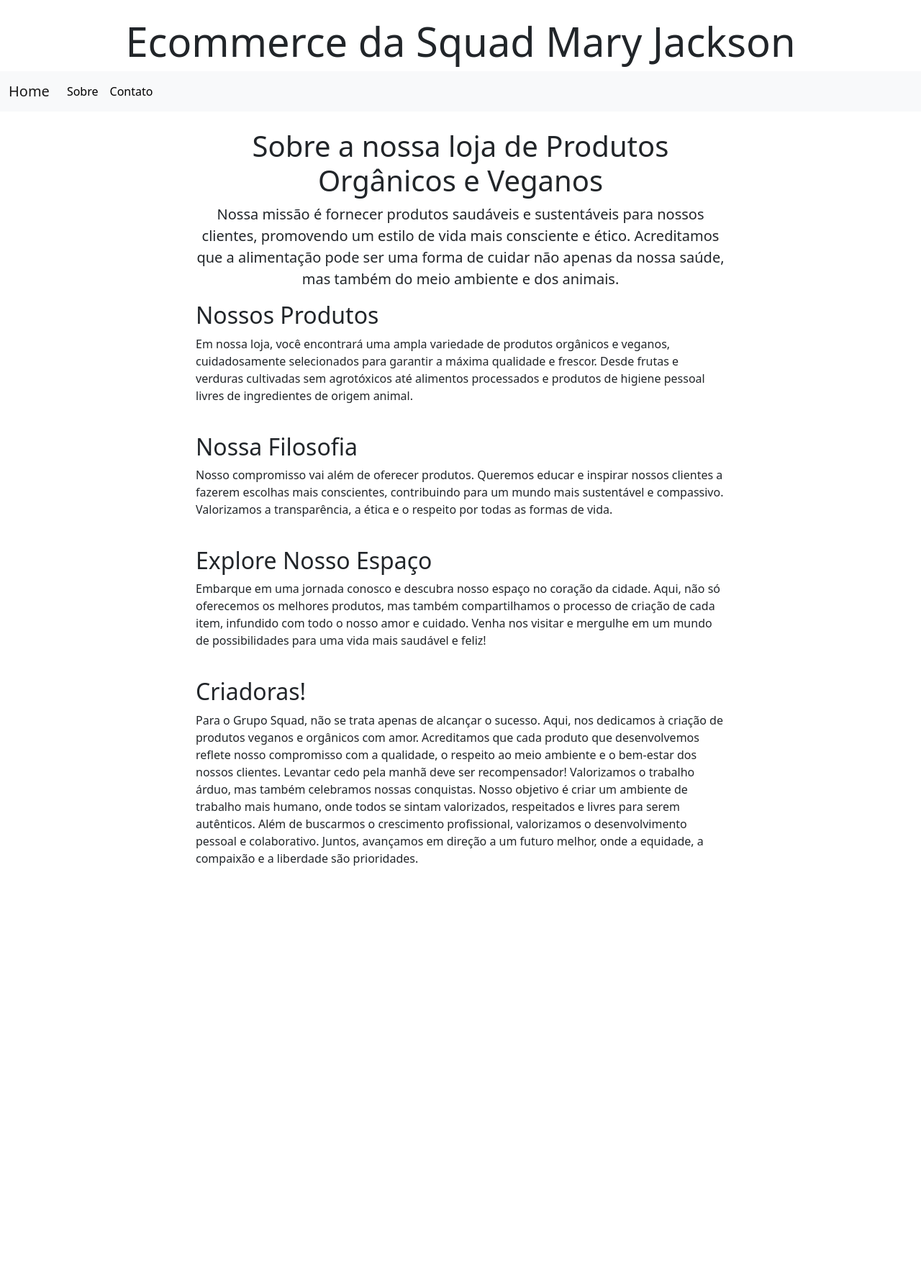
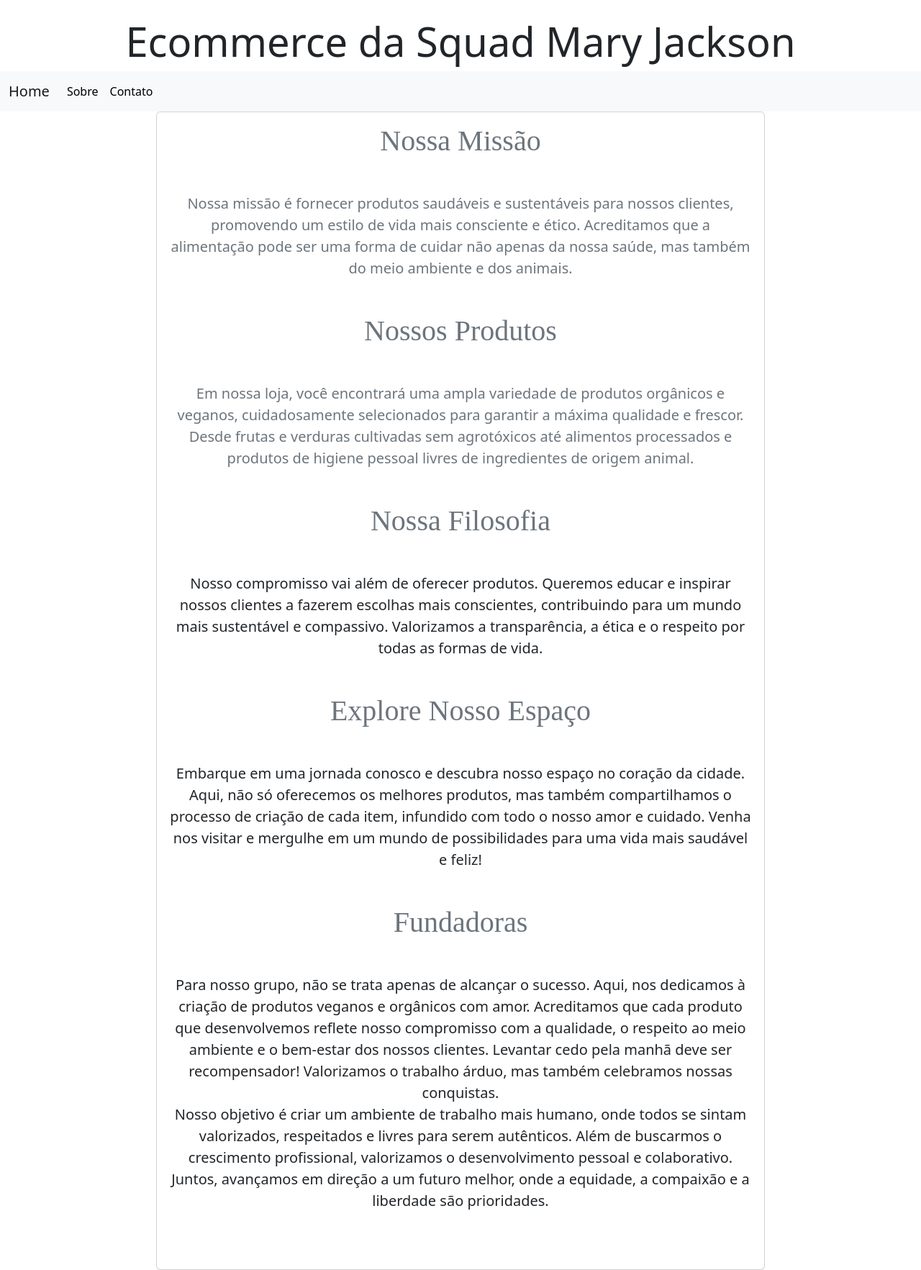
Before and after one commit to tainatravassos/Ecommerce_Mary_Jackson, a Django app: page /sobre/ in a window 1280 px wide. Shown: the whole page at 72% size. Before the commit the page ends 1203 px from the top, so only its background shows below. Run offline with Django 5.2, Linux system fonts and the light colour scheme.

Commit message:
feat: atualização do template 'sobre'

```diff
--- a/templates/sobre.html
+++ b/templates/sobre.html
@@ -6,43 +6,33 @@
 {% endblock %}
 
 {% block content %}
-<div class="container mt-4" >
-    <div class="row">
-        <div class="col-md-8 offset-md-2 text-center">
-            <h1 class="text-center">Sobre a nossa loja de Produtos Orgânicos e Veganos</h1>
-            <p class="lead text-center">Nossa missão é fornecer produtos saudáveis e sustentáveis para nossos clientes, promovendo um estilo de vida mais consciente e ético. Acreditamos que a alimentação pode ser uma forma de cuidar não apenas da nossa saúde, mas também do meio ambiente e dos animais.</p>
+    <div class="row justify-content-center">
+        <div class="col-md-8">
+            <div class="card">
+                <div class="card-body mb-5">
+                    <h1 class="card-title text-center mb-5 text-muted " style="font-family: 'Lobster';">Nossa Missão</h1>
+
+                    <p class="lead text-center mb-5 text-muted">Nossa missão é fornecer produtos saudáveis e sustentáveis para nossos clientes, promovendo um estilo de vida mais consciente e ético. Acreditamos que a alimentação pode ser uma forma de cuidar não apenas da nossa saúde, mas também do meio ambiente e dos animais.</p>
+
+                    <h1 class="card-title text-center mb-5 text-muted" style="font-family: 'Lobster';">Nossos Produtos</h1>
+                    <p class="lead text-center mb-5 text-muted">Em nossa loja, você encontrará uma ampla variedade de produtos orgânicos e veganos, cuidadosamente selecionados para garantir a máxima qualidade e frescor. Desde frutas e verduras cultivadas sem agrotóxicos até alimentos processados e produtos de higiene pessoal livres de ingredientes de origem animal.</p>
+
+                    <h1 class="card-title text-center mb-5 text-muted" style="font-family: 'Lobster';">Nossa Filosofia</h1>
+                    <p class="lead text-center mb-5">Nosso compromisso vai além de oferecer produtos. Queremos educar e inspirar nossos clientes a fazerem escolhas mais conscientes, contribuindo para um mundo mais sustentável e compassivo. Valorizamos a transparência, a ética e o respeito por todas as formas de vida.</p>
+
+                    <h1 class="card-title text-center mb-5 text-muted" style="font-family: 'Lobster';">Explore Nosso Espaço</h1>
+                    <p class="lead text-center mb-5">Embarque em uma jornada conosco e descubra nosso espaço no coração da cidade. Aqui, não só oferecemos os melhores produtos, mas também compartilhamos o processo de criação de cada item, infundido com todo o nosso amor e cuidado. Venha nos visitar e mergulhe em um mundo de possibilidades para uma vida mais saudável e feliz!</p>
+
+                    <h1 class="card-title text-center mb-5 text-muted" style="font-family: 'Lobster';">Fundadoras</h1>
+                    <p class="lead text-center">Para nosso grupo, não se trata apenas de alcançar o sucesso. Aqui, nos dedicamos à criação de produtos veganos e orgânicos com amor. Acreditamos que cada produto que desenvolvemos reflete nosso compromisso com a qualidade, o respeito ao meio ambiente e o bem-estar dos nossos clientes. Levantar cedo pela manhã deve ser recompensador! Valorizamos o trabalho árduo, mas também celebramos nossas conquistas. <br>
+
+                    Nosso objetivo é criar um ambiente de trabalho mais humano, onde todos se sintam valorizados, respeitados e livres para serem autênticos. Além de buscarmos o crescimento profissional, valorizamos o desenvolvimento pessoal e colaborativo. Juntos, avançamos em direção a um futuro melhor, onde a equidade, a compaixão e a liberdade são prioridades.</p>
+                </div>
+
+            </div>
         </div>
     </div>
-
-    <div class="row mt-4text-center ">
-        <div class="col-md-8 offset-md-2">
-            <h2>Nossos Produtos</h2>
-            <p>Em nossa loja, você encontrará uma ampla variedade de produtos orgânicos e veganos, cuidadosamente selecionados para garantir a máxima qualidade e frescor. Desde frutas e verduras cultivadas sem agrotóxicos até alimentos processados e produtos de higiene pessoal livres de ingredientes de origem animal.</p>
-        </div>
-    </div>
-
-    <div class="row mt-4">
-        <div class="col-md-8 offset-md-2">
-            <h2>Nossa Filosofia</h2>
-            <p>Nosso compromisso vai além de oferecer produtos. Queremos educar e inspirar nossos clientes a fazerem escolhas mais conscientes, contribuindo para um mundo mais sustentável e compassivo. Valorizamos a transparência, a ética e o respeito por todas as formas de vida.</p>
-        </div>
-    </div>
-
-    <div class="row mt-4">
-        <div class="col-md-8 offset-md-2">
-            <h2>Explore Nosso Espaço</h2>
-            <p>Embarque em uma jornada conosco e descubra nosso espaço no coração da cidade. Aqui, não só oferecemos os melhores produtos, mas também compartilhamos o processo de criação de cada item, infundido com todo o nosso amor e cuidado. Venha nos visitar e mergulhe em um mundo de possibilidades para uma vida mais saudável e feliz!</p>
-        </div>
-    </div>
-
-    <div class="row mt-4">
-        <div class="col-md-8 offset-md-2">
-            <h2>Criadoras!</h2>
-            <p>Para o Grupo Squad, não se trata apenas de alcançar o sucesso. Aqui, nos dedicamos à criação de produtos veganos e orgânicos com amor. Acreditamos que cada produto que desenvolvemos reflete nosso compromisso com a qualidade, o respeito ao meio ambiente e o bem-estar dos nossos clientes. Levantar cedo pela manhã deve ser recompensador! Valorizamos o trabalho árduo, mas também celebramos nossas conquistas. Nosso objetivo é criar um ambiente de trabalho mais humano, onde todos se sintam valorizados, respeitados e livres para serem autênticos. Além de buscarmos o crescimento profissional, valorizamos o desenvolvimento pessoal e colaborativo. Juntos, avançamos em direção a um futuro melhor, onde a equidade, a compaixão e a liberdade são prioridades.</p>
-
-        </div>
-    </div>
-    <script src="https://cdn.jsdelivr.net/npm/@popperjs/core@2.11.6/dist/umd/popper.min.js" integrity="sha384-0Il68U4k7gEw9srIkuRg8Ws2Y0e4ph8v+Nk9+1aXlOUq8g7yAztefyR7xOuqOOtV" crossorigin="anonymous"></script>
-    <script src="https://cdn.jsdelivr.net/npm/bootstrap@5.3.0-beta1/dist/js/bootstrap.min.js" integrity="sha384-+o8lUDEjwJpZyE2+W4tFqJQbeqalCV7kCOy5y7vOa+Pk5RfHQq1By0+8l7W/nhXo" crossorigin="anonymous"></script>
-</div>
 {% endblock %}
+<link href="https://cdn.jsdelivr.net/npm/bootstrap@5.3.0-beta1/dist/css/bootstrap.min.css" rel="stylesheet">
+<script src="https://cdn.jsdelivr.net/npm/@popperjs/core@2.11.6/dist/umd/popper.min.js" integrity="sha384-0Il68U4k7gEw9srIkuRg8Ws2Y0e4ph8v+Nk9+1aXlOUq8g7yAztefyR7xOuqOOtV" crossorigin="anonymous"></script>
+<script src="https://cdn.jsdelivr.net/npm/bootstrap@5.3.0-beta1/dist/js/bootstrap.min.js" integrity="sha384-+o8lUDEjwJpZyE2+W4tFqJQbeqalCV7kCOy5y7vOa+Pk5RfHQq1By0+8l7W/nhXo" crossorigin="anonymous"></script>
```
